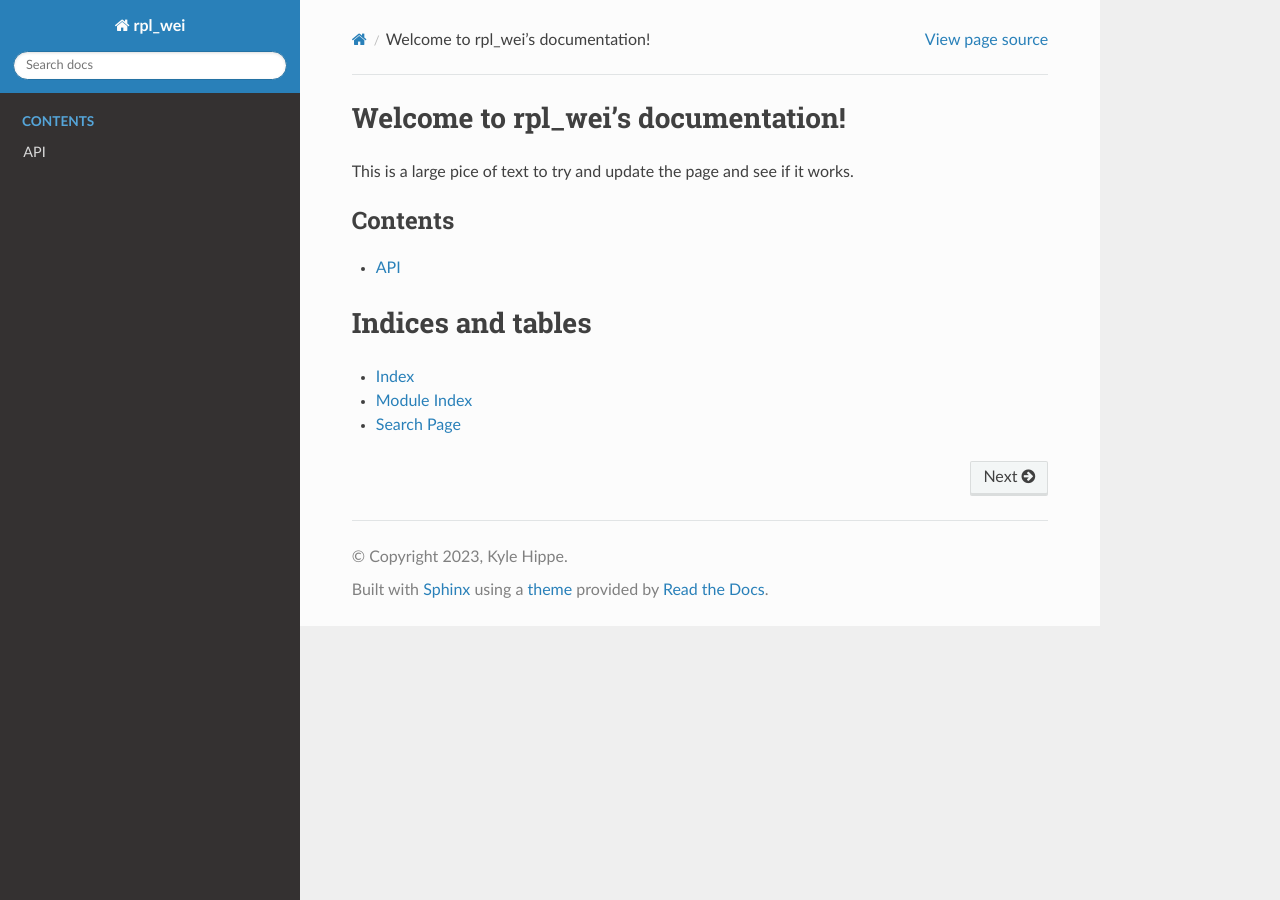
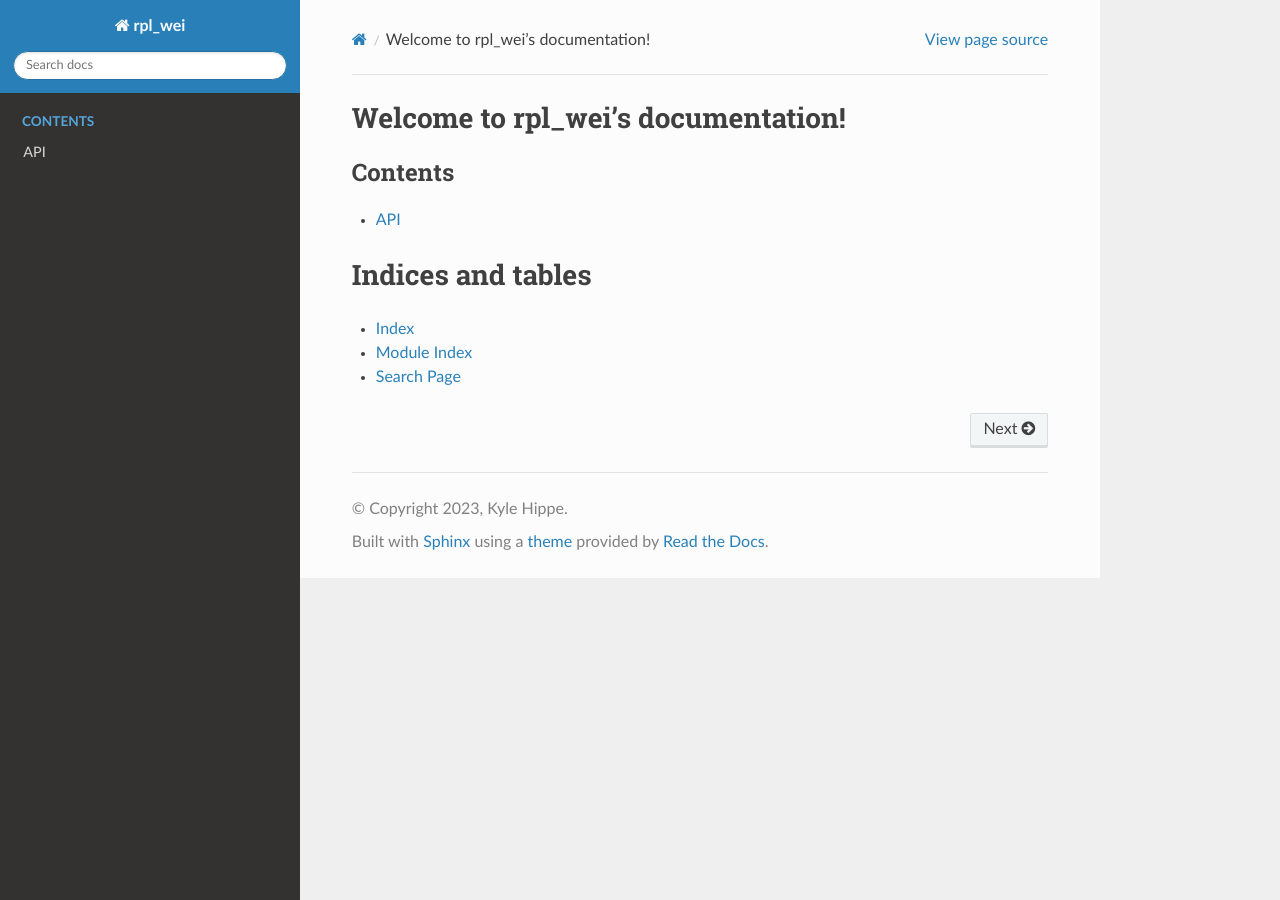
Before and after one commit to AD-SDL/wei, a Sphinx documentation site: the page built from docs/source/index.rst, in a window 1280 px wide. Built offline with Sphinx 7.4.7 and the Read the Docs theme 2.0.0, drawn with Linux system fonts in a browser that asks for light colours.

Commit message:
RTD testing

```diff
--- a/docs/source/index.rst
+++ b/docs/source/index.rst
@@ -5,8 +5,6 @@
 
 Welcome to rpl_wei's documentation!
 ===========================================================
-
-This is a large pice of text to try and update the page and see if it works.
 
 .. toctree::
    :maxdepth: 1
```
